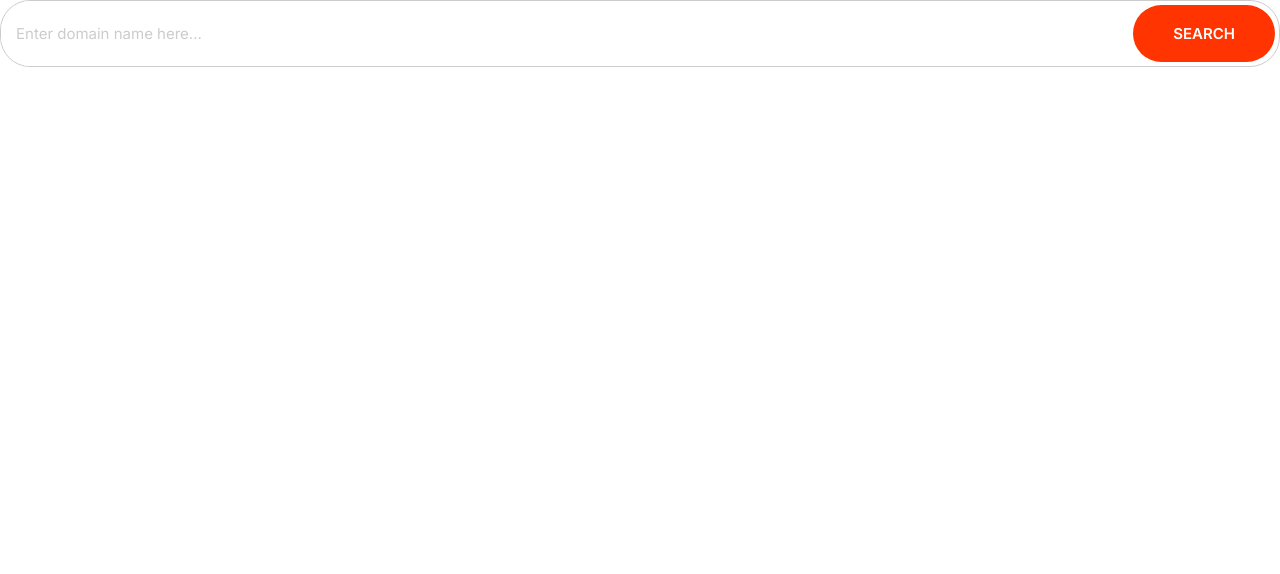
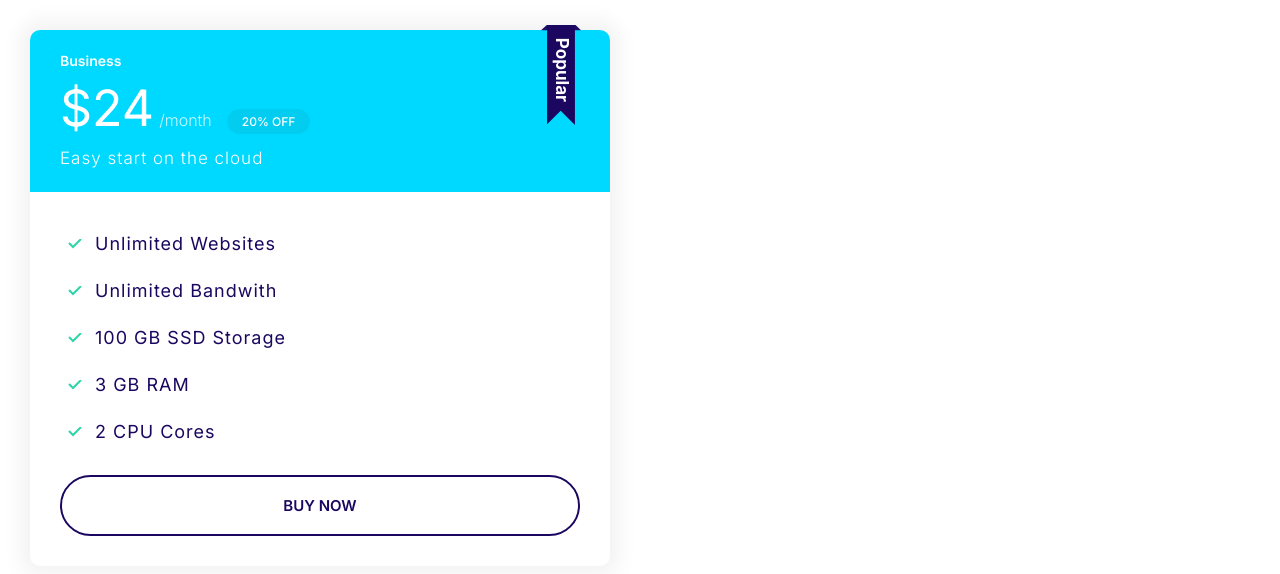
Before and after one commit to MrRokas/FirstProject-with-CodeWithMosh, a plain HTML site: page index.html in a window 1280 px wide. Drawn offline with Linux system fonts and the light colour scheme.

Commit message:
Build cards and plans component.

```diff
--- a/CSS/styles.css
+++ b/CSS/styles.css
@@ -191,6 +191,15 @@ a {
 .btn--secondary:hover {
   background-color: #589efa;
 }
+.btn--outline {
+  background-color: #fff;
+  border: 2px solid var(--color-headings);
+  color: var(--color-headings);
+}
+.btn--outline:hover {
+  background-color: var(--color-headings);
+  color: #fff;
+}
 .btn--block {
   display: inline-block;
   width: 100%;
@@ -233,3 +242,88 @@ input::placeholder {
     font-size: 1.5rem;
   }
 }
+
+/* CARDS */
+
+.card {
+  border-radius: 10px;
+  box-shadow: 0 0 20px 10px #f3f3f3;
+  overflow: hidden;
+}
+.card__header,
+.card__body {
+  padding: 2rem 3rem;
+}
+.card--primary .card__header {
+  background-color: var(--color-primary);
+  color: #fff;
+}
+.card--secondary .card__header {
+  background-color: var(--color-secondary);
+  color: #fff;
+}
+.card--secondary .badge--secondary {
+  background-color: #02cdf1;
+  font-size: 1.6rem;
+  font-weight: 500;
+}
+
+/* PLANS */
+
+.plan__name {
+  margin: 0;
+  font-weight: 600;
+  color: #fff;
+}
+.plan__price {
+  font-size: 6rem;
+}
+.plan__billing {
+  opacity: 80%;
+  font-size: 2.4rem;
+  font-weight: 300;
+  margin-right: 1rem;
+}
+.plan__description {
+  display: block;
+  font-size: 2rem;
+  font-weight: 300;
+  letter-spacing: 1px;
+}
+.plan .list__item {
+  font-size: 2.4rem;
+  margin-bottom: 2rem;
+  letter-spacing: 1px;
+}
+.plan--popular {
+  position: relative;
+}
+.plan--popular .plan__name::before {
+  content: url(../images/popular.svg);
+  display: inline-block;
+  width: 40px;
+  position: absolute;
+  top: -5px;
+  right: 5%;
+}
+
+@media screen and (min-width: 1024px) {
+  .plan__name {
+    font-size: 1.4rem;
+  }
+  .plan__price {
+    font-size: 5rem;
+  }
+  .plan__billing {
+    font-size: 1.6rem;
+  }
+  .plan .badge--small {
+    font-size: 1.2rem;
+  }
+  .plan__description {
+    font-size: 1.7rem;
+  }
+  .plan .list__item {
+    font-size: 1.8rem;
+  }
+}
--- a/index.html
+++ b/index.html
@@ -7,22 +7,35 @@
     <link rel="preconnect" href="https://fonts.googleapis.com" />
     <link rel="preconnect" href="https://fonts.gstatic.com" crossorigin />
     <link
-      href="https://fonts.googleapis.com/css2?family=Inter:wght@400;600;700&display=swap"
+      href="https://fonts.googleapis.com/css2?family=Inter:wght@300;500;400;600;700&display=swap"
       rel="stylesheet"
     />
     <link rel="stylesheet" href="/CSS/normalize.css" />
     <link rel="stylesheet" href="/CSS/styles.css" />
   </head>
   <body>
-    <div class="input-group">
-      <input
-        class="input"
-        type="text"
-        name=""
-        id=""
-        placeholder="Enter domain name here..."
-      />
-      <button class="btn btn--accent">search</button>
+    <div style="padding: 3rem; width: 50%">
+      <div class="plan plan--popular">
+        <div class="card card--secondary">
+          <header class="card__header">
+            <h3 class="plan__name">Business</h3>
+            <span class="plan__price">$24</span>
+            <span class="plan__billing">/month</span>
+            <span class="badge badge--secondary badge--small">20% OFF</span>
+            <span class="plan__description">Easy start on the cloud</span>
+          </header>
+          <div class="card__body">
+            <ul class="list list--tick">
+              <li class="list__item">Unlimited Websites</li>
+              <li class="list__item">Unlimited Bandwith</li>
+              <li class="list__item">100 GB SSD Storage</li>
+              <li class="list__item">3 GB RAM</li>
+              <li class="list__item">2 CPU Cores</li>
+            </ul>
+            <button class="btn btn--outline btn--block">BUY NOW</button>
+          </div>
+        </div>
+      </div>
     </div>
   </body>
 </html>
```
Also changed, not shown: components/cards.html (added, +8 -0 lines), components/icons.html (+1 -1 lines), components/plans.html (added, +21 -0 lines), images/popular.svg (added).
